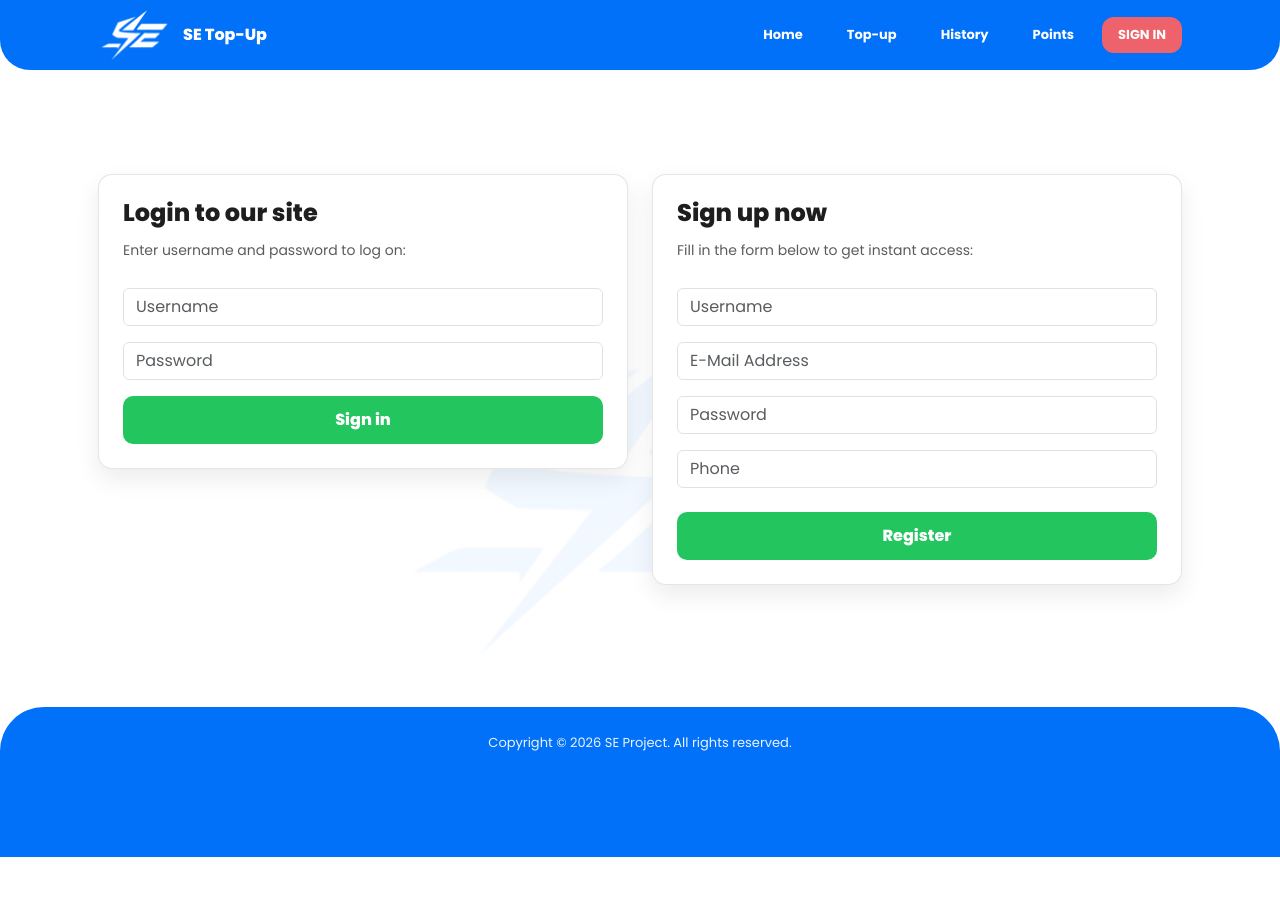
After one commit to cybonening-droid/SE-Top-up, a PHP site: page /login.php in a window 1280 px wide. The commit adds this page. Run offline with PHP 8.4, Linux system fonts and the light colour scheme; data that the repository does not hold is empty.

Commit message:
implement login/register system, profile page and UI improvements
ทำหน้า Login/Register,Profile และปรับแก้UI นิดหน่อย

```diff
--- a/Customer/assets/css/se-home.css
+++ b/Customer/assets/css/se-home.css
@@ -386,9 +386,32 @@ body{ font-family:"Poppins", sans-serif; }
   background:#16a34a;
   transform:translateY(-2px);
 }
+.se-btn-red{
+  background:#ee626b;
+  border:none;
+  color:#fff;
+  padding:12px;
+  border-radius:10px;
+  font-weight:800;
+  transition:.2s;
+}
+
+.se-btn-red:hover{
+  background:#d94f57;
+  transform:translateY(-2px);
+}
 
 .se-btn-gray{
   background:#999;
+  border:none;
+  color:#fff;
+  padding:12px;
+  border-radius:10px;
+  font-weight:800;
+  transition:.2s ease;
+}
+.se-btn-black{
+  background:#000000;
   border:none;
   color:#fff;
   padding:12px;
@@ -542,3 +565,43 @@ body{ font-family:"Poppins", sans-serif; }
   font-size:16px;
   border-radius:12px;
 }
+.se-btn-primary{
+background:#3a78b2;
+color:#fff;
+border:none;
+padding:12px;
+font-weight:700;
+border-radius:8px;
+}
+
+.se-btn-primary:hover{
+background:#2f6294;
+}
+.se-login-bg{
+  position:relative;
+  overflow:hidden;
+}
+
+.se-login-bg::before{
+  content:"";
+  position:absolute;
+
+  background-image:url("../image/LogoBlue.png");
+  background-repeat:no-repeat;
+  background-position:center;
+  background-size:500px;
+
+  opacity:0.05;
+
+  top:0;
+  left:0;
+  right:0;
+  bottom:0;
+
+  z-index:0;
+}
+
+.se-login-bg .se-container{
+  position:relative;
+  z-index:1;
+}
--- /dev/null
+++ b/Customer/login.php
@@ -0,0 +1,188 @@
+<?php
+session_start();
+require_once "../config/db.php";
+
+$error = "";
+
+/* ================= LOGIN ================= */
+
+if(isset($_POST['login'])){
+
+$username = $_POST['username'];
+$password = $_POST['password'];
+
+$stmt = $conn->prepare(
+"SELECT * FROM users WHERE username=?"
+);
+
+$stmt->bind_param("s",$username);
+$stmt->execute();
+
+$result = $stmt->get_result();
+
+if($result->num_rows == 1){
+
+$user = $result->fetch_assoc();
+
+if($password == $user['password']){
+
+$_SESSION['user_id'] = $user['id'];
+$_SESSION['username'] = $user['username'];
+
+header("Location:index.php");
+exit();
+
+}else{
+$error = "Wrong password";
+}
+
+}else{
+$error = "User not found";
+}
+
+}
+
+
+/* ================= REGISTER ================= */
+
+if(isset($_POST['register'])){
+
+$username = $_POST['reg_username'];
+$password = $_POST['reg_password'];
+$email = $_POST['email'];
+$phone = $_POST['phone'];
+
+$stmt = $conn->prepare(
+"INSERT INTO users (username,password,email,phone)
+VALUES (?,?,?,?)"
+);
+
+$stmt->bind_param(
+"ssss",
+$username,
+$password,
+$email,
+$phone
+);
+
+if($stmt->execute()){
+$error = "Register success. Please login.";
+}else{
+$error = "Username already exists";
+}
+
+}
+?>
+
+<?php include "partials/header.php"; ?>
+<section class="se-section se-login-bg">
+<section class="se-section">
+    <div class="se-container">
+
+        <?php if($error): ?>
+            <div class="alert alert-danger mb-4"><?= $error ?></div>
+        <?php endif; ?>
+
+        <div class="row g-4">
+
+        <!-- LOGIN -->
+        <div class="col-lg-6">
+
+            <div class="se-card p-4">
+
+                <h4 class="mb-2">Login to our site</h4>
+                <p class="text-muted mb-4">
+                    Enter username and password to log on:
+                </p>
+
+                <form method="POST">
+
+                <input
+                type="text"
+                name="username"
+                class="form-control mb-3"
+                placeholder="Username"
+                required
+                >
+
+                <input
+                type="password"
+                name="password"
+                class="form-control mb-3"
+                placeholder="Password"
+                required
+                >
+
+                <button
+                name="login"
+                class="se-btn-green w-100">
+                Sign in
+                </button>
+
+                </form>
+
+            </div>
+        </div>
+
+
+        <!-- REGISTER -->
+        <div class="col-lg-6">
+
+            <div class="se-card p-4">
+
+            <h4 class="mb-2">Sign up now</h4>
+
+            <p class="text-muted mb-4">
+                Fill in the form below to get instant access:
+            </p>
+
+            <form method="POST">
+
+                <input
+                type="text"
+                name="reg_username"
+                class="form-control mb-3"
+                placeholder="Username"
+                required
+                >
+
+                <input
+                type="email"
+                name="email"
+                class="form-control mb-3"
+                placeholder="E-Mail Address"
+                required
+                >
+
+                <input
+                type="password"
+                name="reg_password"
+                class="form-control mb-3"
+                placeholder="Password"
+                required
+                >
+
+                <input
+                type="text"
+                name="phone"
+                class="form-control mb-4"
+                placeholder="Phone"
+                >
+
+                <button
+                name="register"
+                class="se-btn-green w-100">
+                Register
+                </button>
+
+            </form>
+
+            </div>
+        </div>
+
+        </div>
+
+    </div>
+</section>
+
+<?php include "partials/footer.php"; ?>
--- a/Customer/partials/header.php
+++ b/Customer/partials/header.php
@@ -9,8 +9,8 @@ $currentPage = basename($_SERVER['PHP_SELF']);
 <head>
   <meta charset="utf-8" />
   <meta name="viewport" content="width=device-width, initial-scale=1" />
-  <title>SE Top-Up</title>
-
+  <title>SE Topup - ร้านเติมเกมออนไลน์ ROV PUBG Free Fire Genshin Impact ราคาถูก เติมไว ปลอดภัย</title>
+  <link rel="icon" type="image/png" href="/admin/assets/images/LogoBlue.png">
   <!-- Bootstrap -->
   <link href="https://cdn.jsdelivr.net/npm/bootstrap@5.3.3/dist/css/bootstrap.min.css" rel="stylesheet">
 
@@ -52,7 +52,7 @@ $currentPage = basename($_SERVER['PHP_SELF']);
         <?php if(isset($_SESSION['user_id'])): ?>
           <a class="se-nav-item" href="logout.php">Logout</a>
         <?php else: ?>
-          <a class="se-nav-item se-nav-signin" href="signin.php">SIGN IN</a>
+          <a class="se-nav-item se-nav-signin" href="login.php">SIGN IN</a>
         <?php endif; ?>
       </nav>
     </div>
```
Also changed, not shown: Customer/profile.php (added, +144 -0 lines), db/init.sql (+268 -1 lines), Customer/assets/image/BG.png (added), Customer/assets/image/LogoBlue.png (added).
